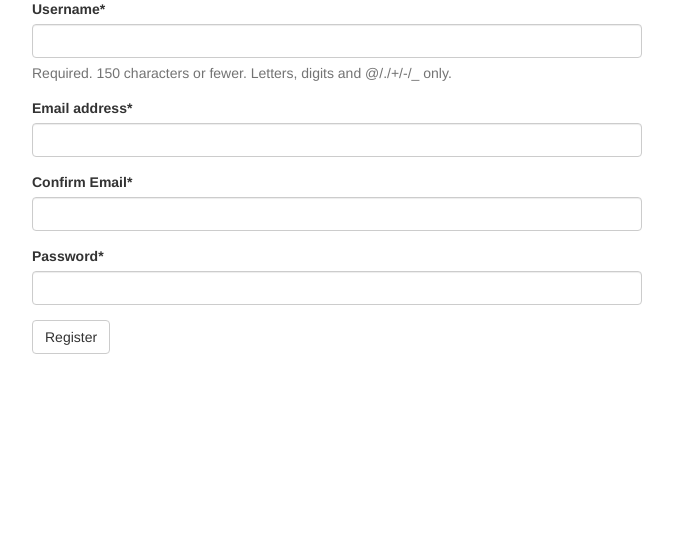
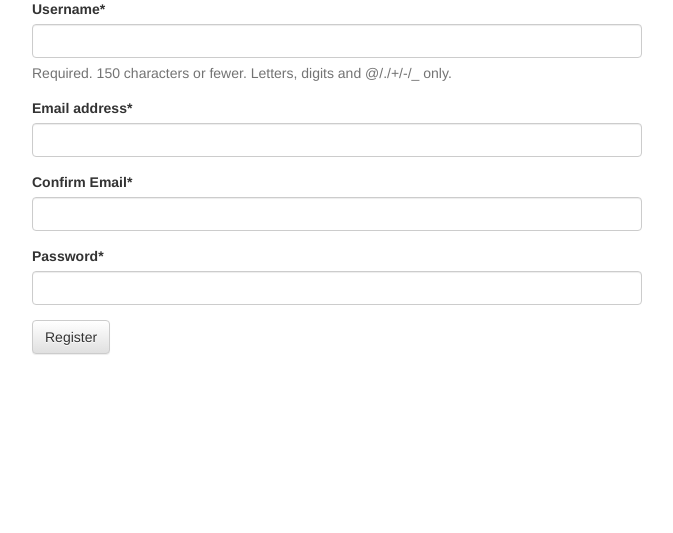
Before and after one commit to rahulb246/blogger, a Django app: page /register/ in a window 1280 px wide. Shown: the part 173-706 px from the top of the page, without its empty margins (303-976 px from the left). Run offline with Django 3.2, Linux system fonts and the light colour scheme; parts of the project's set-up code (start-up, migrations or seed data) failed here and were passed over; some libraries are stand-ins or nearby versions.

Commit message:
updated display

```diff
--- a/templates/base.html
+++ b/templates/base.html
@@ -11,6 +11,12 @@
   <script src="https://ajax.googleapis.com/ajax/libs/jquery/1.12.4/jquery.min.js"></script>
   <script src="http://maxcdn.bootstrapcdn.com/bootstrap/3.3.6/js/bootstrap.min.js"></script>
 <link rel='stylesheet' href='https://maxcdn.bootstrapcdn.com/font-awesome/4.5.0/css/font-awesome.min.css' >
+<script src='https://cdnjs.cloudflare.com/ajax/libs/marked/0.3.5/marked.min.js'></script>
+<!-- Latest compiled and minified CSS -->
+
+<!-- Optional theme -->
+<link rel="stylesheet" href="https://maxcdn.bootstrapcdn.com/bootstrap/3.3.6/css/bootstrap-theme.min.css" integrity="sha384-fLW2N01lMqjakBkx3l/M9EahuwpSfeNvV63J5ezn3uZzapT0u7EYsXMjQV+0En5r" crossorigin="anonymous">
+
 
 <link rel='stylesheet' href='{% static "css/base.css" %}' />
 <style>
```
